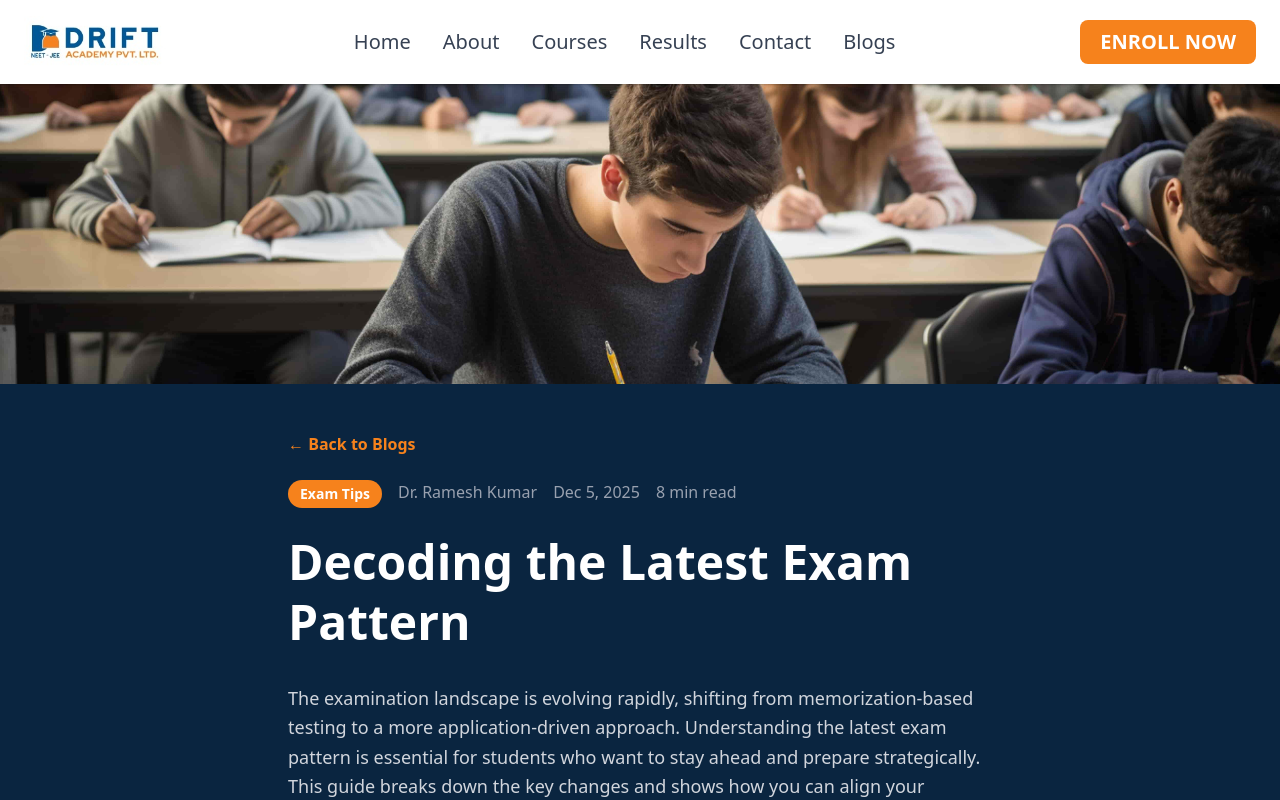
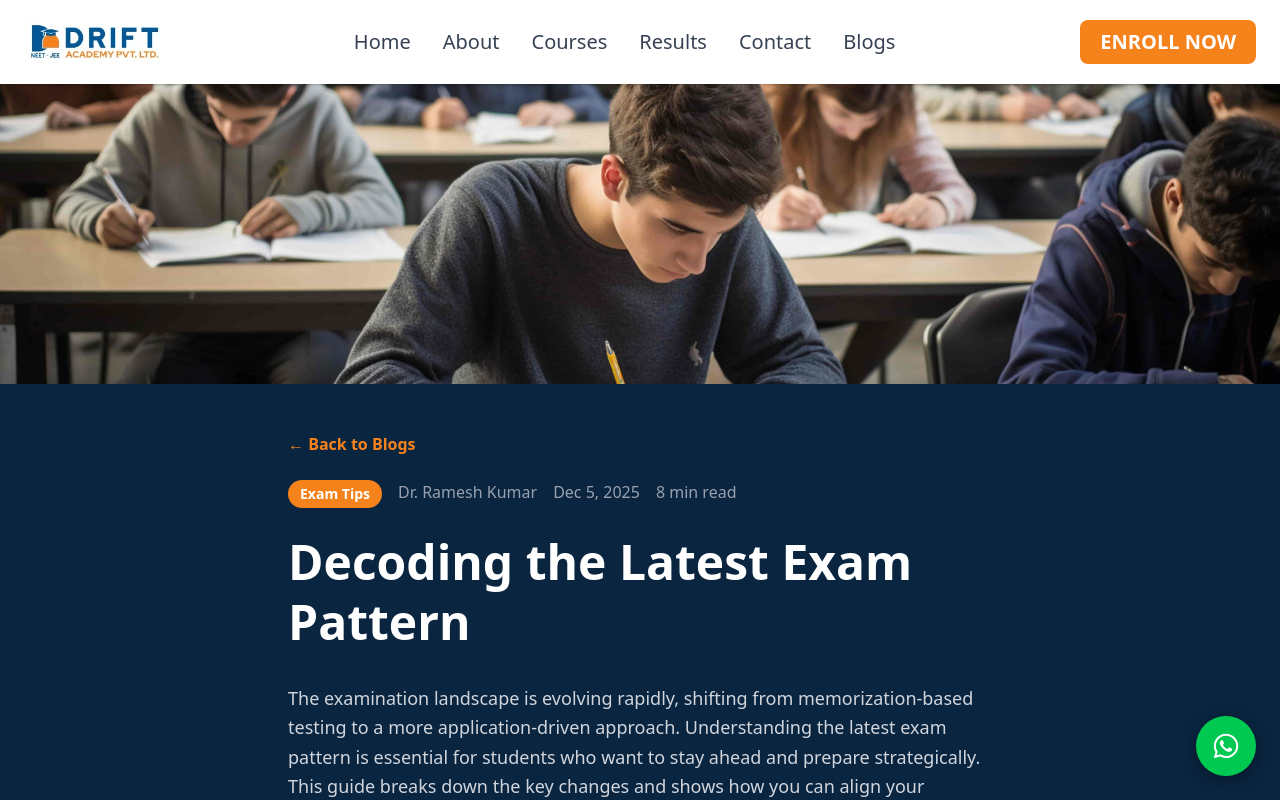
Before and after one commit to atif-afsar/Drift-Academy, a React (Vite) app: page /blog/1 in a window 1280 px wide. Shown: the top 800 px of the page. Built offline with nearby package versions, Linux system fonts and the light colour scheme; what react-head would draw is missing.

Commit message:
Applying the WhatsApp button through out the website

```diff
--- a/src/App.jsx
+++ b/src/App.jsx
@@ -13,6 +13,7 @@ import Blogs from "./Pages/Blogs";
 import Blog from "./Pages/Blog";
 import ScrollToTop from "./Components/ScrollToTop";
 import { HeadProvider } from "react-head";
+import WhatsAppButton from "./Components/WhatsAppButton";
 
 
 const App = () => {
@@ -43,6 +44,7 @@ const App = () => {
             <Route path="/blogs" element={<Blogs />} />
             <Route path="/blog/:id" element={<Blog />} />
           </Routes>
+           <WhatsAppButton />
       <Footer />
 
         </>
--- /dev/null
+++ b/src/Components/WhatsAppButton.jsx
@@ -0,0 +1,21 @@
+import React from "react";
+import { FaWhatsapp } from "react-icons/fa";
+
+const WhatsAppButton = () => {
+  const phoneNumber = "+917300666551"; // <-- replace with your number (no + symbol)
+  const message = "Hello! I want to know more about Drift Academy.";
+
+  return (
+    <a
+      href={`https://wa.me/${phoneNumber}?text=${encodeURIComponent(message)}`}
+      target="_blank"
+      rel="noopener noreferrer"
+      className="fixed bottom-6 right-6 z-50 bg-green-500 hover:bg-green-600 text-white p-4 rounded-full shadow-xl transition-all duration-300 flex items-center justify-center"
+      style={{ boxShadow: "0px 4px 15px rgba(0,0,0,0.4)" }}
+    >
+      <FaWhatsapp size={28} />
+    </a>
+  );
+};
+
+export default WhatsAppButton;
--- a/src/index.css
+++ b/src/index.css
@@ -85,3 +85,12 @@ body {
            text-gray-700 placeholder-gray-400 transition;
   }
 }
+/* Add this to your global CSS */
+@keyframes float {
+  0% { transform: translateY(0); }
+  50% { transform: translateY(-6px); }
+  100% { transform: translateY(0); }
+}
+.floating {
+  animation: float 2.5s ease-in-out infinite;
+}
```
